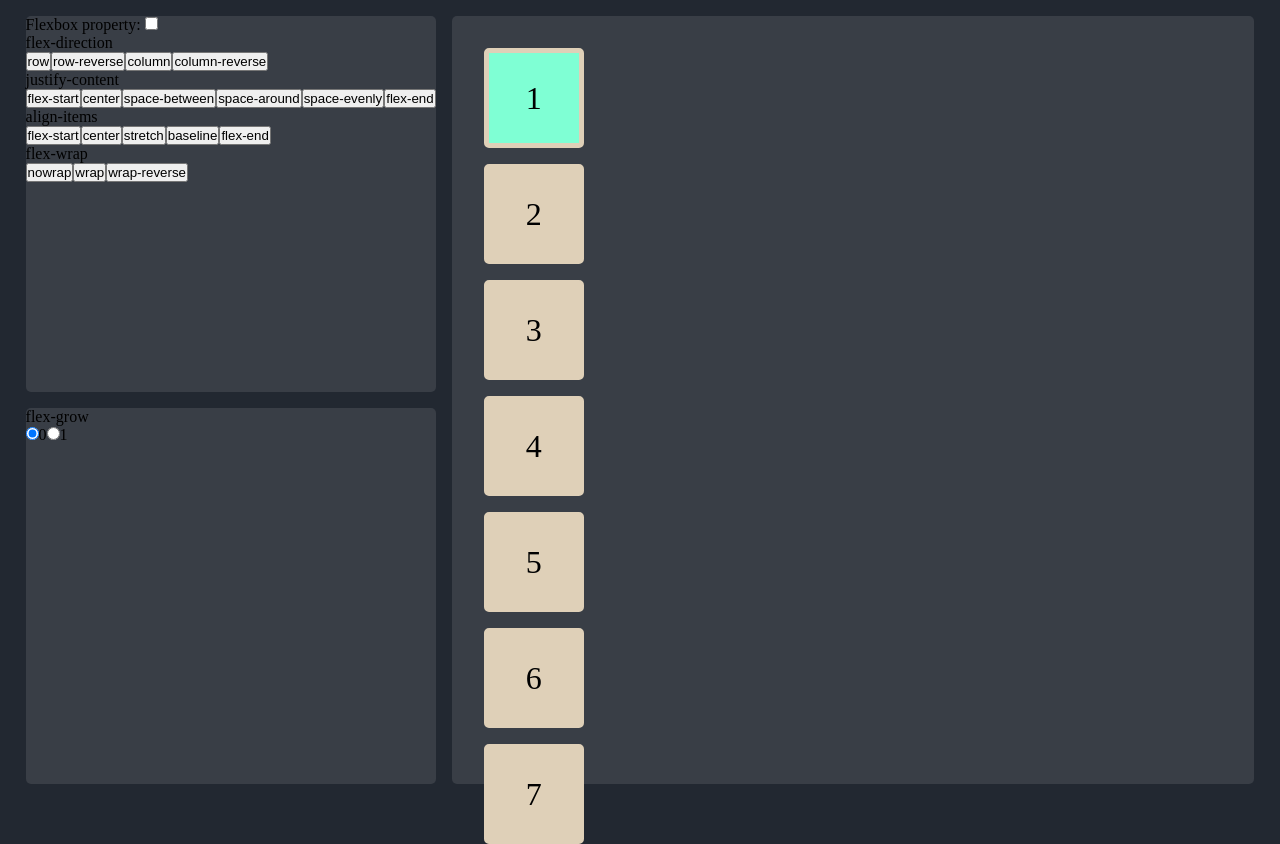
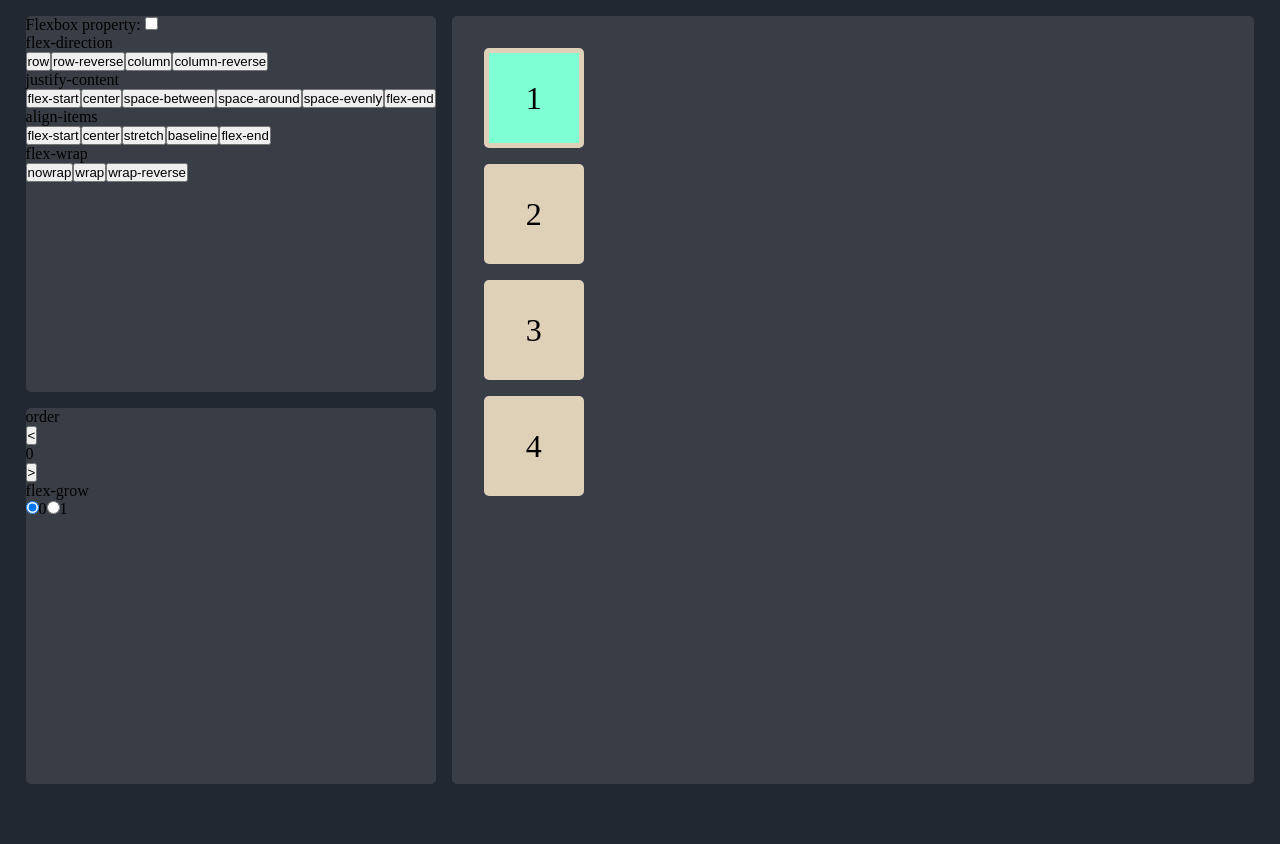
Before and after one commit to Jnwyk/display-tutorial, a React (Vite) app: page / in a window 1280 px wide. After the commit the page ends 800 px from the top, so only its background shows below. Built offline with nearby package versions, Linux system fonts and the light colour scheme.

Commit message:
add SwiftButton component

```diff
--- a/src/App.jsx
+++ b/src/App.jsx
@@ -12,9 +12,9 @@ export default function App() {
     flexWrap: 'flex-direction',
   });
   const [flexboxChildProperties, setFlexboxChildProperties] = useState({
-    order: '0',
-    flexGrow: 0
-  })
+    order: 0,
+    flexGrow: 0,
+  });
 
   const handlePropertyValueChange = (property, value) => {
     switch (property) {
@@ -53,14 +53,21 @@ export default function App() {
   };
 
   const handleChildPropertyValueChange = (property, value) => {
-    switch(property){
+    switch (property) {
+      case 'order':
+        setFlexboxChildProperties((prevValue) => ({
+          ...prevValue,
+          order: value,
+        }));
+        break;
       case 'flex-grow':
         setFlexboxChildProperties((prevValue) => ({
           ...prevValue,
-          flexGrow: value
-        }))
+          flexGrow: value,
+        }));
+        break;
     }
-  }
+  };
 
   return (
     <div className="general__container">
@@ -70,9 +77,13 @@ export default function App() {
         />
         <ChildProperties
           handleOnPropertyValueChange={handleChildPropertyValueChange}
+          childStyling={flexboxChildProperties}
         />
       </div>
-      <BlockContainer flexboxContainerProperties={flexboxProperties} />
+      <BlockContainer
+        flexboxContainerProperties={flexboxProperties}
+        flexboxChildProperties={flexboxChildProperties}
+      />
     </div>
   );
 }
--- a/src/Block.jsx
+++ b/src/Block.jsx
@@ -1,9 +1,31 @@
-export default function Block({ number, isActive, handleRectangleOnClick }) {
+export default function Block({
+  number,
+  isActive,
+  handleRectangleOnClick,
+  styling,
+}) {
   const cssClass =
     isActive === true ? 'block__container active' : 'block__container';
 
+  const inlineStyle = () => {
+    console.log(styling);
+    if (isActive === true) {
+      return {
+        flexGrow: styling.flexGrow,
+        order: styling.order,
+      };
+    } else
+      return {
+        order: number - 1,
+      };
+  };
+
   return (
-    <div className={cssClass} onClick={() => handleRectangleOnClick(number)}>
+    <div
+      className={cssClass}
+      style={inlineStyle()}
+      onClick={() => handleRectangleOnClick(number)}
+    >
       {number}
     </div>
   );
--- a/src/BlockContainer.jsx
+++ b/src/BlockContainer.jsx
@@ -1,9 +1,12 @@
 import { useState } from 'react';
 import Block from './Block';
 
-const numberArray = [1, 2, 3, 4, 5, 6, 7];
+const numberArray = [1, 2, 3, 4];
 
-export default function BlockContainer({ flexboxContainerProperties, flexboxChildrenProperties }) {
+export default function BlockContainer({
+  flexboxContainerProperties,
+  flexboxChildProperties,
+}) {
   const [activeRectangle, setActiveRectangle] = useState(1);
 
   const handleRectangleOnClick = (number) => {
@@ -26,7 +29,7 @@ export default function BlockContainer({ flexboxContainerProperties, flexboxChil
           key={Math.random()}
           number={block}
           isActive={activeRectangle === block ? true : false}
-          rectangleStyle={flexboxChildrenProperties}
+          styling={flexboxChildProperties}
           handleRectangleOnClick={handleRectangleOnClick}
         />
       ))}
--- a/src/ChildProperties.jsx
+++ b/src/ChildProperties.jsx
@@ -1,25 +1,47 @@
-import { useState } from "react";
-import RadioInput from "./RadioInput";
-import Selector from "./Selector";
+import { useState } from 'react';
+import RadioInput from './RadioInput';
+import SwiftButton from './SwiftButton';
 
-export default function ChildProperties({handleOnPropertyValueChange}){
-
-    const [checkedRadioInput, setCheckedRadioInput] = useState("0")
+export default function ChildProperties({
+  handleOnPropertyValueChange,
+  childStyling,
+}) {
+  const [checkedRadioInput, setCheckedRadioInput] = useState('0');
 
   const handlleRadioInputChange = (value) => {
     setCheckedRadioInput(value);
     handleOnPropertyValueChange('flex-grow', value);
-    }
+  };
 
-    return(
+  return (
     <div className="container_properties__container">
+      <div>
+        <p>order</p>
+        <SwiftButton
+          property="order"
+          currentValue={childStyling.order}
+          handleOnSwiftButtonChange={handleOnPropertyValueChange}
+        />
+      </div>
       <div>
         <p>flex-grow</p>
         <div name="flex-grow">
-                    <RadioInput name={'flex-grow'} label={0} value={0} checked={checkedRadioInput} onRadioInputChange={handlleRadioInputChange}/>
-                    <RadioInput name={'flex-grow'} label={1} value={1} checked={checkedRadioInput} onRadioInputChange={handlleRadioInputChange}/>
+          <RadioInput
+            name={'flex-grow'}
+            label={0}
+            value={0}
+            checked={checkedRadioInput}
+            onRadioInputChange={handlleRadioInputChange}
+          />
+          <RadioInput
+            name={'flex-grow'}
+            label={1}
+            value={1}
+            checked={checkedRadioInput}
+            onRadioInputChange={handlleRadioInputChange}
+          />
         </div>
       </div>
     </div>
-    )
+  );
 }
--- a/src/RadioInput.jsx
+++ b/src/RadioInput.jsx
@@ -1,8 +1,19 @@
-export default function RadioInput({name, label, checked, value, onRadioInputChange}){
-    return (
-        <>
-            <input type="radio" name={name} checked={checked == value} onChange={() => onRadioInputChange(value)}/>
-            <label htmlFor={name}>{label}</label>
-        </>
-    )
+export default function RadioInput({
+  name,
+  label,
+  checked,
+  value,
+  onRadioInputChange,
+}) {
+  return (
+    <>
+      <input
+        type="radio"
+        name={name}
+        checked={checked == value}
+        onChange={() => onRadioInputChange(value)}
+      />
+      <label htmlFor={name}>{label}</label>
+    </>
+  );
 }
--- /dev/null
+++ b/src/SwiftButton.jsx
@@ -0,0 +1,21 @@
+export default function SwiftButton({
+  property,
+  currentValue,
+  handleOnSwiftButtonChange,
+}) {
+  return (
+    <div>
+      <button
+        onClick={() => handleOnSwiftButtonChange(property, currentValue - 1)}
+      >
+        {'<'}
+      </button>
+      <p>{currentValue}</p>
+      <button
+        onClick={() => handleOnSwiftButtonChange(property, currentValue + 1)}
+      >
+        {'>'}
+      </button>
+    </div>
+  );
+}
--- a/src/index.css
+++ b/src/index.css
@@ -1,6 +1,6 @@
 * {
   box-sizing: border-box;
-    margin: 0;
+  margin: 0;
   padding: 0;
 }
 
```
Lines whose indentation alone changed are shown as unchanged.
